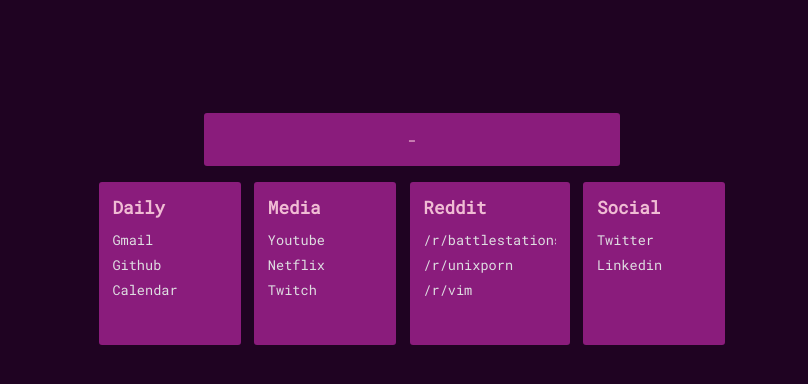
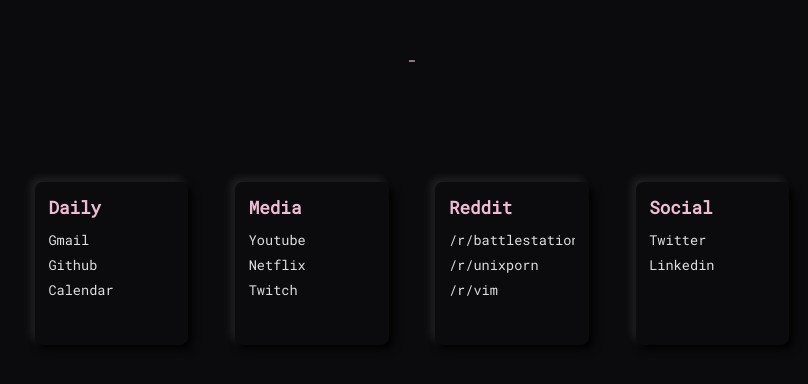
Before and after one commit to yoannfleurydev/startpage, a plain HTML site: page index.html in a window 1280 px wide. Shown: the part 170-554 px from the top of the page, without its empty margins (228-1036 px from the left). Drawn offline with Linux system fonts and the light colour scheme; no server answers.

Commit message:
feat: smoother experience for the eyes 👀

```diff
--- a/styles.css
+++ b/styles.css
@@ -1,10 +1,10 @@
 @import url('https://fonts.googleapis.com/css?family=Roboto+Mono');
 
 :root {
-  --bg: #1f0322;
+  --bg: #0b0b0e;
   --fg: #f0bcd4;
   --secondaryFg: #dfdee2;
-  --containerBg: #8a1c7c;
+  --containerBg: #0b0b0e;
   --searchBg: var(--containerBg);
   --scrollbarColor: #c0bdc5;
 }
@@ -68,6 +68,7 @@ body {
   color: var(--fg);
   text-align: center;
 }
+
 .inline {
   display: inline-block;
 }
@@ -75,9 +76,9 @@ body {
 .bookmark-container {
   display: flex;
   flex-direction: row;
-  justify-content: center;
-  width: 50%;
-  margin: 1em 0em;
+  justify-content: space-between;
+  width: 60%;
+  margin: 6em 0em;
 }
 
 @media only screen and (max-width: 960px) {
@@ -89,8 +90,13 @@ body {
   }
   .container > .bookmark-container {
     flex-direction: column;
-    width: 60%;
+    width: 70%;
   }
+
+  .bookmark-container {
+    margin-top: 1em;
+  }
+
   .bookmark-container > .bookmark-set {
     width: auto;
     margin: 1em 0em;
@@ -100,13 +106,14 @@ body {
 .bookmark-set {
   padding: 1em;
   background-color: var(--containerBg);
-  border-radius: 3px;
+  border-radius: 8px;
   font-family: 'Roboto Mono';
   font-size: 0.85rem;
-  width: 25%;
+  width: 20%;
   height: 12em;
   margin: 0em 0.5em;
   box-sizing: border-box;
+  box-shadow: 4px 4px 8px rgba(0, 0, 0), -4px -4px 8px rgba(255, 255, 255, 0.1);
 }
 
 .bookmark-inner-container {
```
